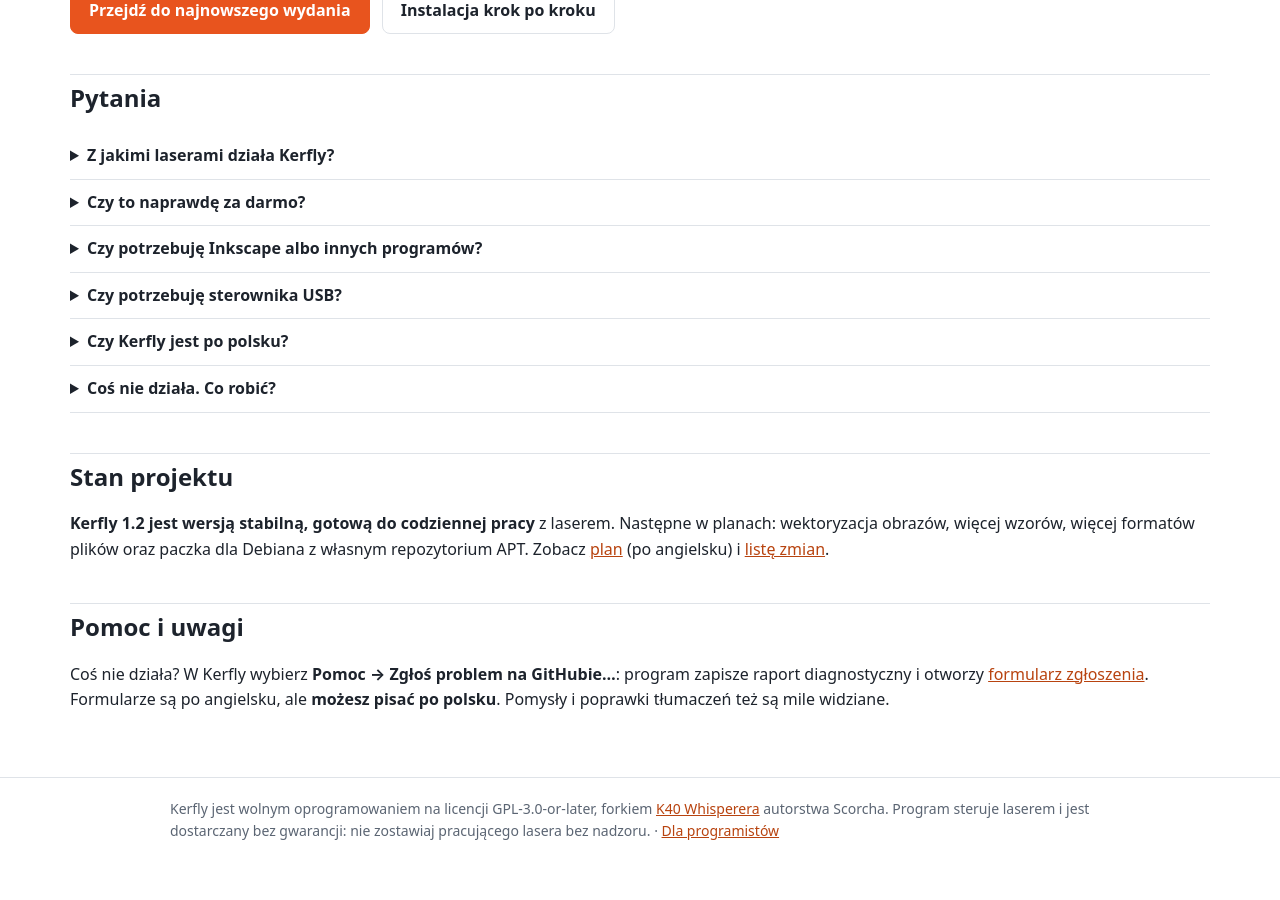
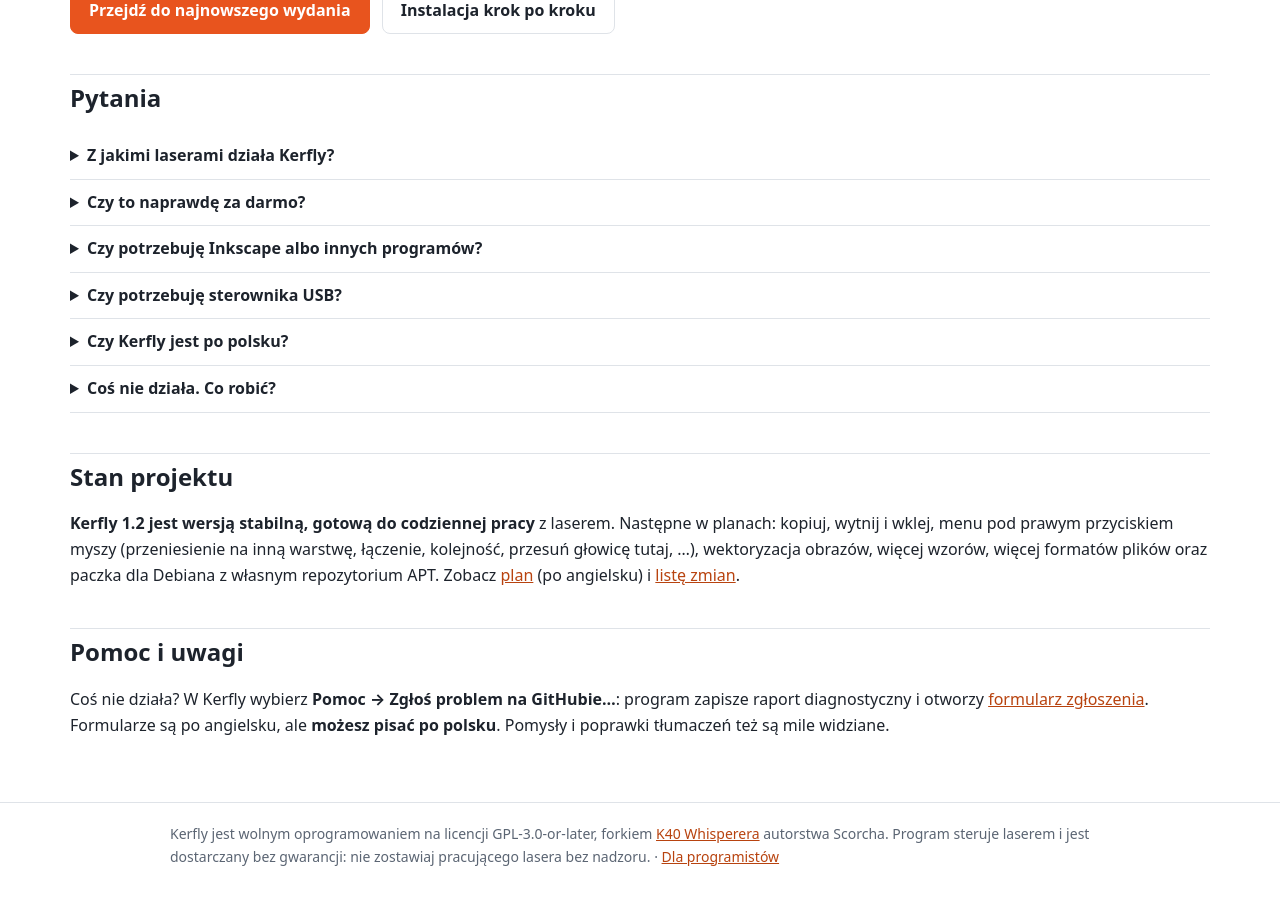
Before and after one commit to cyryllo/Kerfly, a Jekyll site: the page built from docs/pl/index.md, in a window 1280 px wide and 900 px high, scrolled down 7229 px. Built offline with Jekyll 4.4.1, drawn with Linux system fonts in a browser that asks for light colours; before the commit the page ends 8104 px from its top, so only the background shows below that.

Commit message:
Website: copy, cut, paste and the right-click menu on the planned list

```diff
--- a/docs/pl/index.md
+++ b/docs/pl/index.md
@@ -215,7 +215,9 @@ Kerfly steruje prawdziwą maszyną z laserem, więc „chyba działa” to za ma
 ## Stan projektu
 
 **Kerfly 1.2 jest wersją stabilną, gotową do codziennej pracy** z laserem.
-Następne w planach: wektoryzacja obrazów, więcej wzorów,
+Następne w planach: kopiuj, wytnij i wklej, menu pod prawym przyciskiem myszy
+(przeniesienie na inną warstwę, łączenie, kolejność, przesuń głowicę tutaj, …),
+wektoryzacja obrazów, więcej wzorów,
 więcej formatów plików oraz paczka dla Debiana z własnym repozytorium APT.
 Zobacz [plan]({{ site.repo }}/blob/main/ROADMAP.md) (po angielsku) i
 [listę zmian]({{ site.repo }}/blob/main/CHANGELOG.md).
```
Also changed, not shown: docs/index.md (+2 -1 lines).
